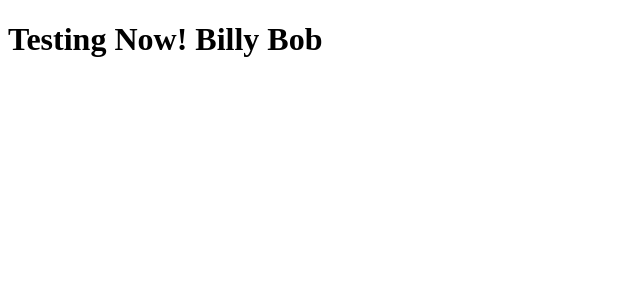
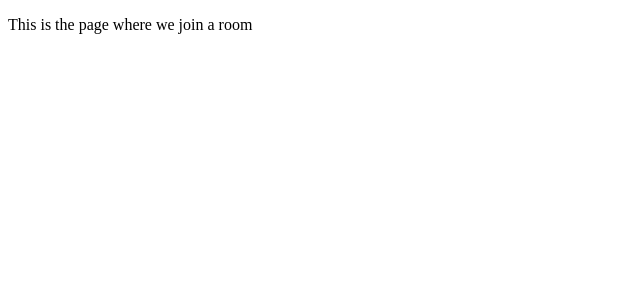
Before and after one commit to olikigotho/music_controller, a React app in the folder frontend/: page /join in a window 1280 px wide. Shown: the top 300 px of the page, without its empty margins (0-640 px from the left). Built offline with nearby package versions, Linux system fonts and the light colour scheme; the HTML template or start-up script is replaced by a standard one.

Commit message:
Got the react router to work

```diff
--- a/frontend/src/components/App.js
+++ b/frontend/src/components/App.js
@@ -1,19 +1,22 @@
 import React, { useState } from "react";
 import { render } from "react-dom";
+import Home from "./Home";
+import {BrowserRouter as Router, Route, Routes, Link, Redirect } from "react-router-dom";
+
 
 // This is the main React component.
 // It is called by index.js and represents the top-level content rendered in the template: index.html.
-const App = (props) => {
-const [content, setContent] = useState("Testing Now!")
-  return (
-    <h1>{ content } {props.name}</h1> // JSX code representing the content to be rendered
-  );
+const App = () => {
+    const [content, setContent] = useState("Testing Now!")
+    return (// JSX code representing the content to be rendered
+        <Home />
+    );
 };
 
 // Getting the element with the id "app" from the document
 const appDiv = document.getElementById("app");
 
 // Rendering the App component and attaching it to the appDiv element
-render(<App name="Billy Bob"/>, appDiv);
+render(<App />, appDiv);
 
 export default App;
--- /dev/null
+++ b/frontend/src/components/Create.js
@@ -0,0 +1,9 @@
+import React, { setState } from "react";
+
+const Create = () => {
+    return(
+        <p>This is the create room</p>
+    );
+}
+
+export default Create
--- /dev/null
+++ b/frontend/src/components/Home.js
@@ -0,0 +1,22 @@
+import React, { useState } from "react";
+import JoinRoom from "./JoinRoom";
+import Create from "./Create";
+import { BrowserRouter as Router, Route, Routes, Link, Redirect } from "react-router-dom";
+
+// Define a functional component named Home
+const Home = () => {
+    const [content, setContent] = useState("This is the home page")
+    return (
+        <Router>
+            <div>
+                <Routes>
+                    <Route path="/" element={ <p>{ content }</p>} />
+                    <Route path="/join" element={ <JoinRoom/> } />
+                    <Route path="/create" element={ <Create/> } />
+                </Routes>
+            </div>
+        </Router>
+    );
+}
+
+export default Home
--- /dev/null
+++ b/frontend/src/components/JoinRoom.js
@@ -0,0 +1,9 @@
+import React, { setState } from "react";
+
+const JoinRoom = () => {
+    return(
+        <p>This is the page where we join a room</p>
+    );
+}
+
+export default JoinRoom
--- a/frontend/static/css/index.css
+++ b/frontend/static/css/index.css
@@ -1,3 +1,5 @@
+/* Set the height of the html and body elements to 100%,
+   and remove any margin and padding */
 html,
 body {
     height: 100%;
@@ -5,6 +7,7 @@ body {
     padding: 0;
 }
 
+/* Set the position, width, and height of the #main element to cover the entire viewport */
 #main {
     position: fixed;
     width: 100%;
@@ -13,6 +16,8 @@ body {
     top: 0;
 }
 
+/* Set the width and height of the #app element to cover the entire viewport,
+    and display its children in a flex layout */
 #app {
     width: 100%;
     height: 100%;
```
Also changed, not shown: 1 other file (tests, documents, lock files or other folders). Lines whose indentation alone changed are shown as unchanged.
